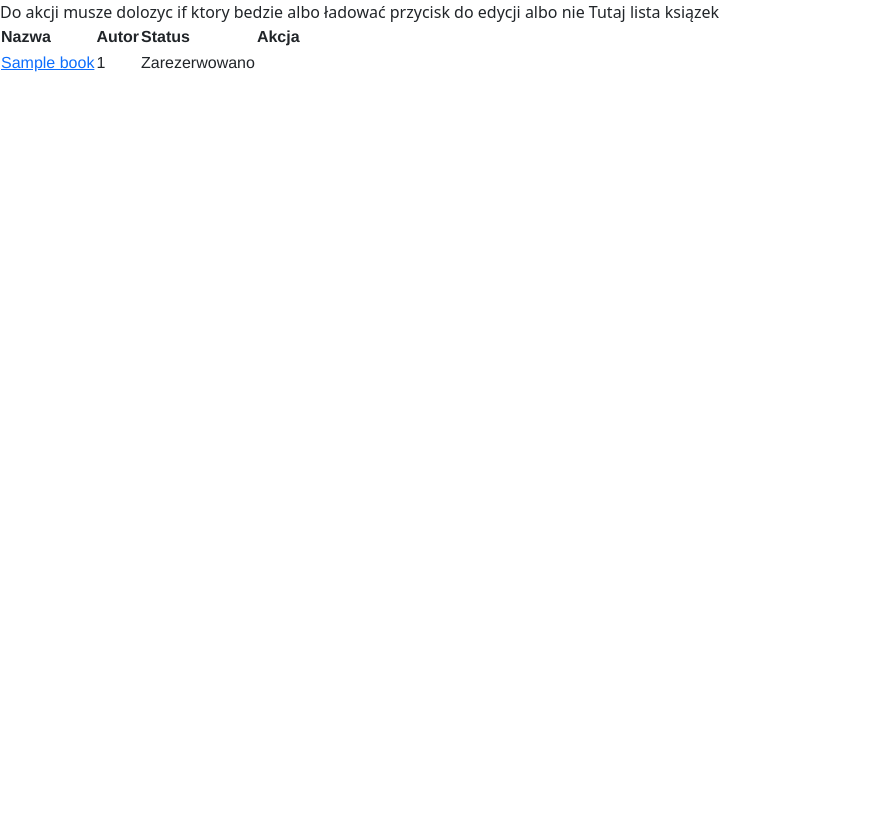
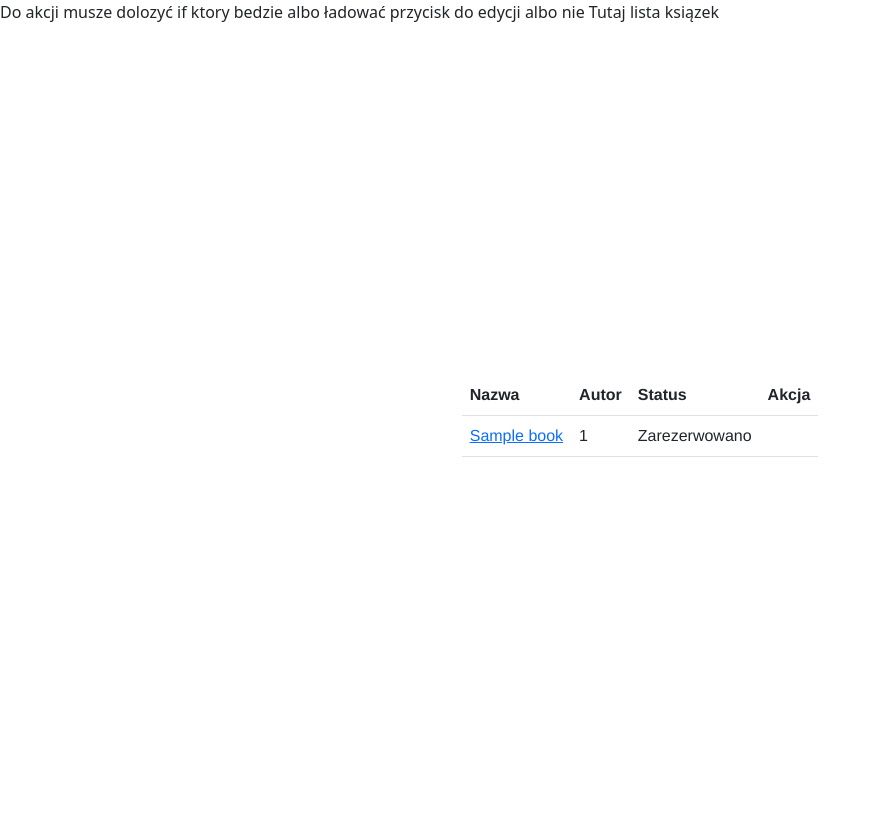
Before and after one commit to Scoobydowsky/library-Internet-Technologies-Project, a Symfony app: template templates/books/list.html.twig in a window 1280 px wide. Shown: the whole page, without its empty margins (0-880 px from the left). Before the commit the page ends 72 px from the top, so only its background shows below. Run offline with Twig, Linux system fonts and the light colour scheme; the template is opened without the code that fills it: most values are stand-ins (such as "Sample title", 1, 10 or a date in 2020); some libraries are stand-ins or nearby versions.

Commit message:
initial work done on the book list view

```diff
--- /dev/null
+++ b/public/css/booklist.css
@@ -0,0 +1,11 @@
+.container-fluid {
+  display: flex;
+  align-items: center;
+  justify-content: center;
+  height: 100vh;
+  width: 100vw;
+}
+
+.table-div {
+  padding: 30px;
+}
--- a/templates/books/list.html.twig
+++ b/templates/books/list.html.twig
@@ -1,9 +1,15 @@
 {% extends 'base.html.twig' %}
+    {% block stylesheets %}
+        <link rel="stylesheet" href="{{ asset('css/booklist.css') }}">
+    {% endblock %}
 
 {% block body %}
-Do akcji musze dolozyc if ktory bedzie albo ładować przycisk do edycji albo nie
+Do akcji musze dolozyć if ktory bedzie albo ładować przycisk do edycji albo nie
     Tutaj lista ksiązek
-    <table>
+    <div class="container-fluid">
+        <div class="row table-div">
+            <div>
+            <table class='table'>
                 <thead>
                 <tr>
                     <th>Nazwa</th>
@@ -24,12 +30,20 @@ Do akcji musze dolozyc if ktory bedzie albo ładować przycisk do edycji albo ni
                             {% elseif book.borrowed == true %}
                                 Wypożyczona
                             {% elseif book.borrowed == false and book.reservation == false %}
-                        Wypożycz
+                                Dostępna
+                            {% endif %}
+                        </td>
+                        <td> {% if book.borrowed == false and book.reservation == false %}
+                            <button class="btn btn-primary">Borrow</button>
                             {% endif %}
                         </td>
                     </tr>
                 {% endfor %}
                 </tbody>
             </table>
+            </div>
+        </div>
+    </div>
+
 
 {% endblock %}
```
Lines whose indentation alone changed are shown as unchanged.
